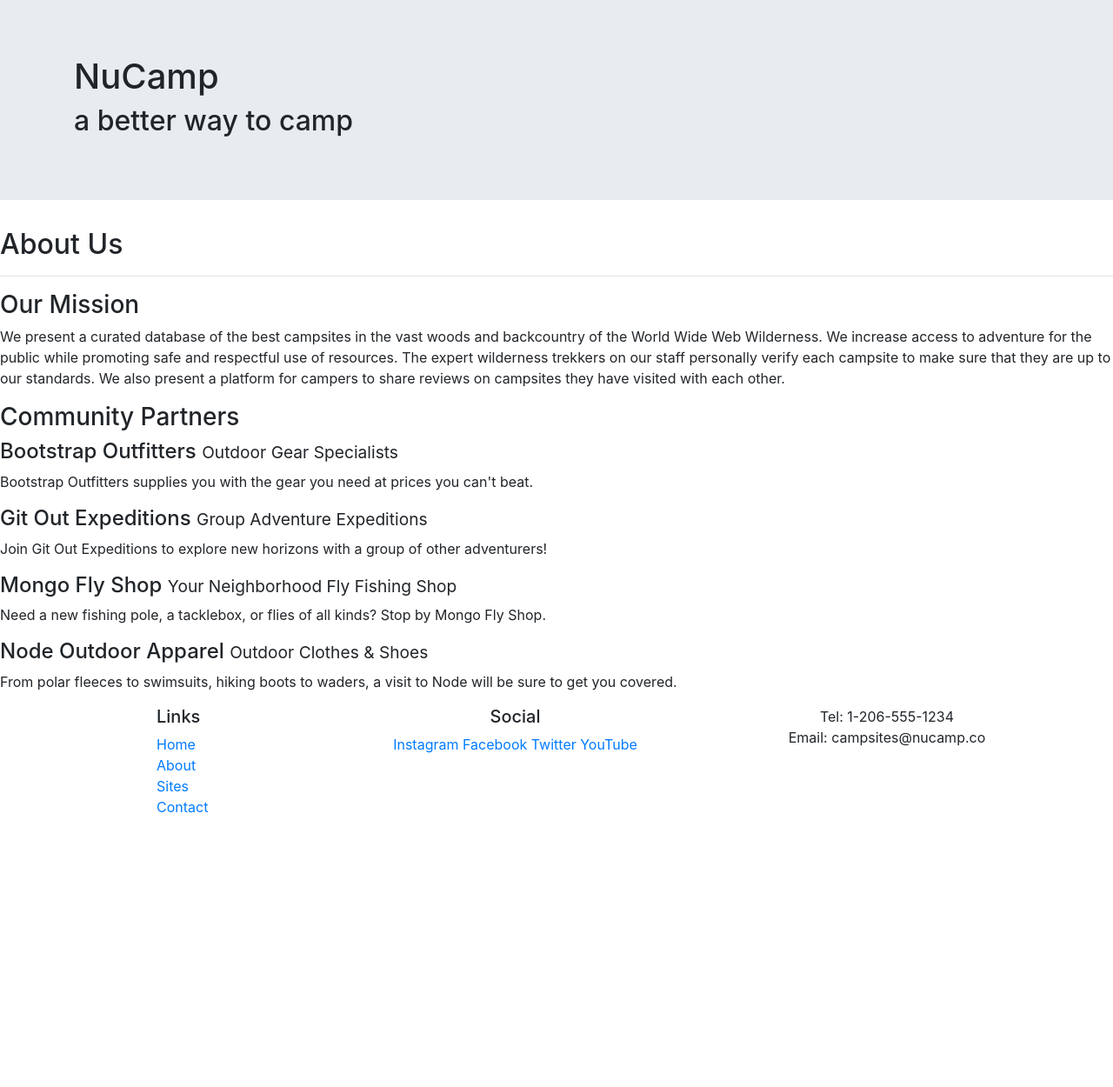
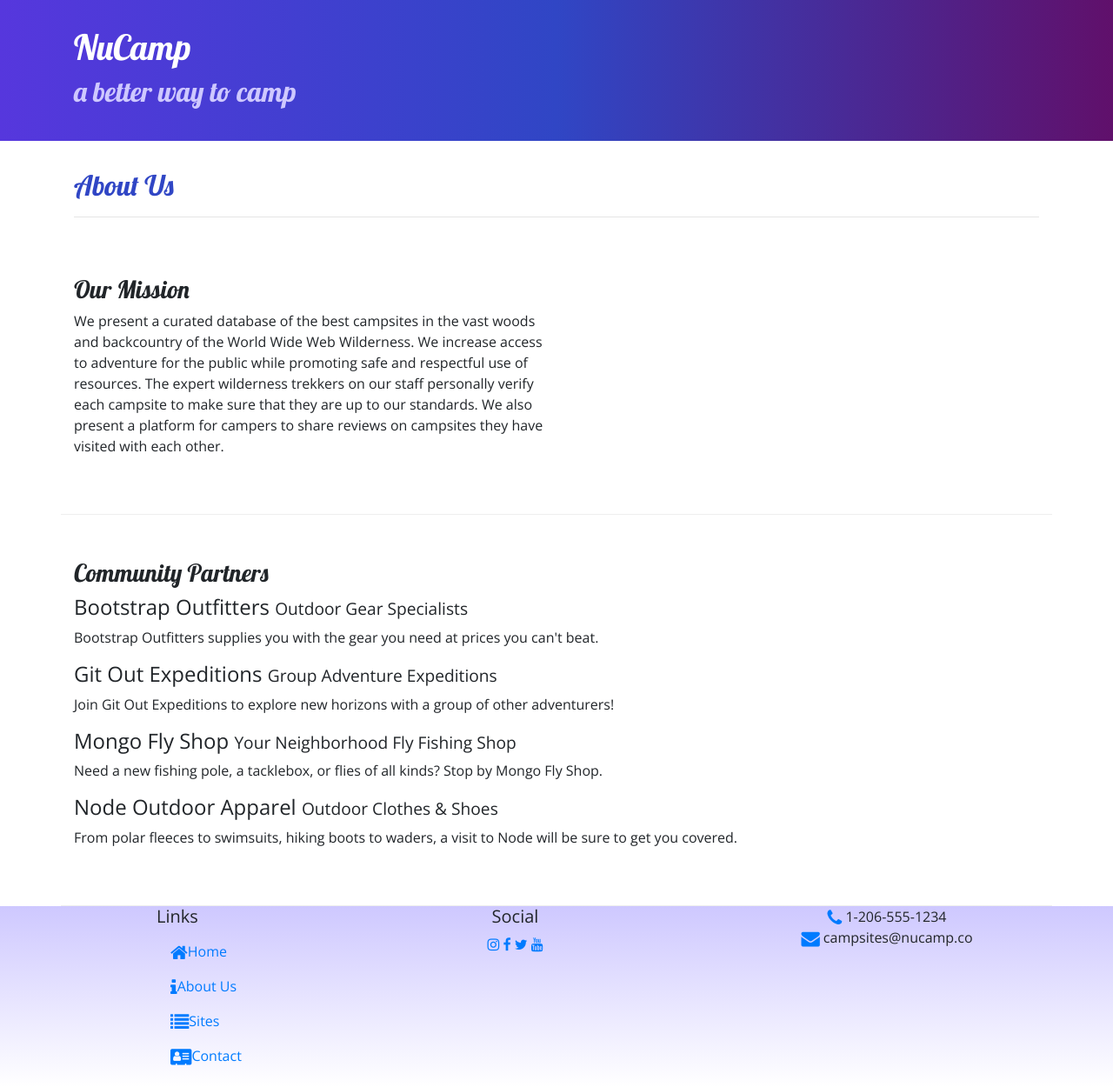
Before and after one commit to samuelrangira/Bootstrap, a website: page aboutus.html in a window 1280 px wide. Shown: the whole page at 87% size. Before the commit the page ends 956 px from the top, so only its background shows below. Drawn offline with nearby package versions, Linux system fonts and the light colour scheme.

Commit message:
Icon Fonts

```diff
--- /dev/null
+++ b/CSS/styles.css
@@ -0,0 +1,32 @@
+body {
+  font-family: 'Open Sans', sans-serif;
+}
+h1,
+h2,
+h3 {
+  font-family: 'Lobster', cursive;
+}
+
+h2 {
+  color: #3046C5;
+}
+
+header h2 {
+  color: #CEC8FF;
+}
+
+footer {
+  background-image: linear-gradient(#CEC8FF, white)
+}
+
+.jumbotron {
+  padding: 30px;
+  background-image: linear-gradient(to right, #5637DD, #3046C5, #60106b);
+  color: white;
+}
+
+.row-content {
+  padding: 50px 0;
+  border-bottom: 1px ridge;
+  min-height: 200px;
+}
--- a/aboutus.html
+++ b/aboutus.html
@@ -5,11 +5,16 @@
     <!-- Required meta tags always come first -->
     <meta charset="utf-8" />
     <meta name="viewport" content="width=device-width, initial-scale=1" />
+    <!-- Bootstrap CSS -->
+    <link rel="stylesheet" href="node_modules/bootstrap/dist/css/bootstrap.min.css" />
 
-
+    <!-- Additional CSS must be placed after Bootstrap CSS -->
+    <link rel="stylesheet" href="https://fonts.googleapis.com/css?family=Lobster|Open+Sans" />
+    <link rel="stylesheet" href="node_modules/font-awesome/css/font-awesome.min.css" />
+    <link rel="stylesheet" href="css/styles.css" />
     <title>NuCamp: A Better Way To Camp</title>
     <!-- Bootstrap CSS-->
-    <link rel="stylesheet" href="node_modules/bootstrap/dist/css/bootstrap.min.css"/>
+
 </head>
 
 <body>
@@ -20,40 +25,43 @@
                 <div class="col">
                     <h1>NuCamp</h1>
                     <h2>a better way to camp</h2>
+
                 </div>
             </div>
         </div>
     </header>
 
-    <div>
-        <div>
-            <div>
+    <div class="container">
+        <div class="row">
+            <div class="col">
                <h2>About Us</h2>
-               <hr />
+               <hr/>
             </div>
         </div>
 
-        <div>
-            <div>
+        <div class="row row-content">
+            <div class="col-sm-6 col-xlg-6">
                 <h3>Our Mission</h3>
                 <p>We present a curated database of the best campsites in the vast woods and backcountry of the World Wide Web Wilderness. We increase access to adventure for the public while promoting safe and respectful use of resources. The expert wilderness trekkers on our staff personally verify each campsite to make sure that they are up to our standards. We also present a platform for campers to share reviews on campsites they have visited with each other.</p>
             </div>
         </div>
 
-        <div>
-            <div>
+        <div class="row row-content">
+            <div class="col">
                 <h3>Community Partners</h3>
                 <h4>Bootstrap Outfitters <small>Outdoor Gear Specialists</small></h4>
-                <p>Bootstrap Outfitters supplies you with the gear you need at prices you can't beat.</p>
+                <p class="d-none d-sm-block">Bootstrap Outfitters supplies you with the gear you need at prices you can't beat.</p>
                 <h4>Git Out Expeditions <small>Group Adventure Expeditions</small></h4>
-                <p>Join Git Out Expeditions to explore new horizons with a group of other adventurers!</p>
+                <p class="d-none d-sm-block">Join Git Out Expeditions to explore new horizons with a group of other adventurers!</p>
                 <h4>Mongo Fly Shop <small>Your Neighborhood Fly Fishing Shop</small></h4>
-                <p>Need a new fishing pole, a tacklebox, or flies of all kinds? Stop by Mongo Fly Shop.</p>
+                <p class="d-none d-sm-block">Need a new fishing pole, a tacklebox, or flies of all kinds? Stop by Mongo Fly Shop.</p>
                 <h4>Node Outdoor Apparel <small>Outdoor Clothes & Shoes</small></h4>
-                <p>From polar fleeces to swimsuits, hiking boots to waders, a visit to Node will be sure to get you covered.</p>
+                <p class="d-none d-sm-block">From polar fleeces to swimsuits, hiking boots to waders, a visit to Node will be sure to get you covered.</p>
             </div>
         </div>
+
     </div>
+
 
     <footer>
         <div class="container">
@@ -61,22 +69,22 @@
                 <div class="col-4 col-sm-2 offset-1">
                     <h5>Links</h5>
                     <ul class="list-unstyled">
-                        <li><a href="index.html">Home</a></li>
-                        <li><a href="#">About</a></li>
-                        <li><a href="#">Sites</a></li>
-                        <li><a href="#">Contact</a></li>
+                        <li class="nav-item active"><a class="nav-link" href="index.html"><i class="fa fa-home fa-lg"></i>Home</a></li>
+                        <li class="nav-item"><a class="nav-link" href="#"><i class="fa fa-info fa-lg"></i>About Us</a></li>
+                        <li class="nav-item"><a class="nav-link" href="#"><i class="fa fa-list fa-lg"></i>Sites</a></li>
+                        <li class="nav-item"><a class="nav-link" href="#"><i class="fa fa-address-card fa-lg"></i>Contact</a></li>
                     </ul>
                 </div>
                 <div class="col-6 col-sm-5 text-center">
                     <h5>Social</h5>
-                    <a href="http://instagram.com/">Instagram</a>
-                    <a href="http://facebook.com/">Facebook</a>
-                    <a href="http://twitter.com/">Twitter</a>
-                    <a href="http://youtube.com/">YouTube</a>
+                    <a href="http://instagram.com/"><i class="fa fa-instagram"></i></a>
+                    <a href="http://facebook.com/"><i class="fa fa-facebook"></i></a>
+                    <a href="http://twitter.com/"><i class="fa fa-twitter"></i></a>
+                    <a href="http://youtube.com/"><i class="fa fa-youtube"></i></a>
                 </div>
                 <div class="col-sm-4 text-center">
-                    Tel: 1-206-555-1234<br />
-                    Email: campsites@nucamp.co
+                    <i class="fa fa-phone fa-lg text-primary"></i> 1-206-555-1234<br />
+                    <i class="fa fa-envelope fa-lg text-primary"></i> campsites@nucamp.co
                 </div>
            </div>
         </div>
--- a/package.json
+++ b/package.json
@@ -18,6 +18,7 @@
   },
   "dependencies": {
     "bootstrap": "^4.5.2",
+    "font-awesome": "^4.7.0",
     "jquery": "^3.5.1",
     "popper.js": "^1.16.1"
   }
```
Also changed, not shown: index.html (+18 -13 lines), 2 other files.
